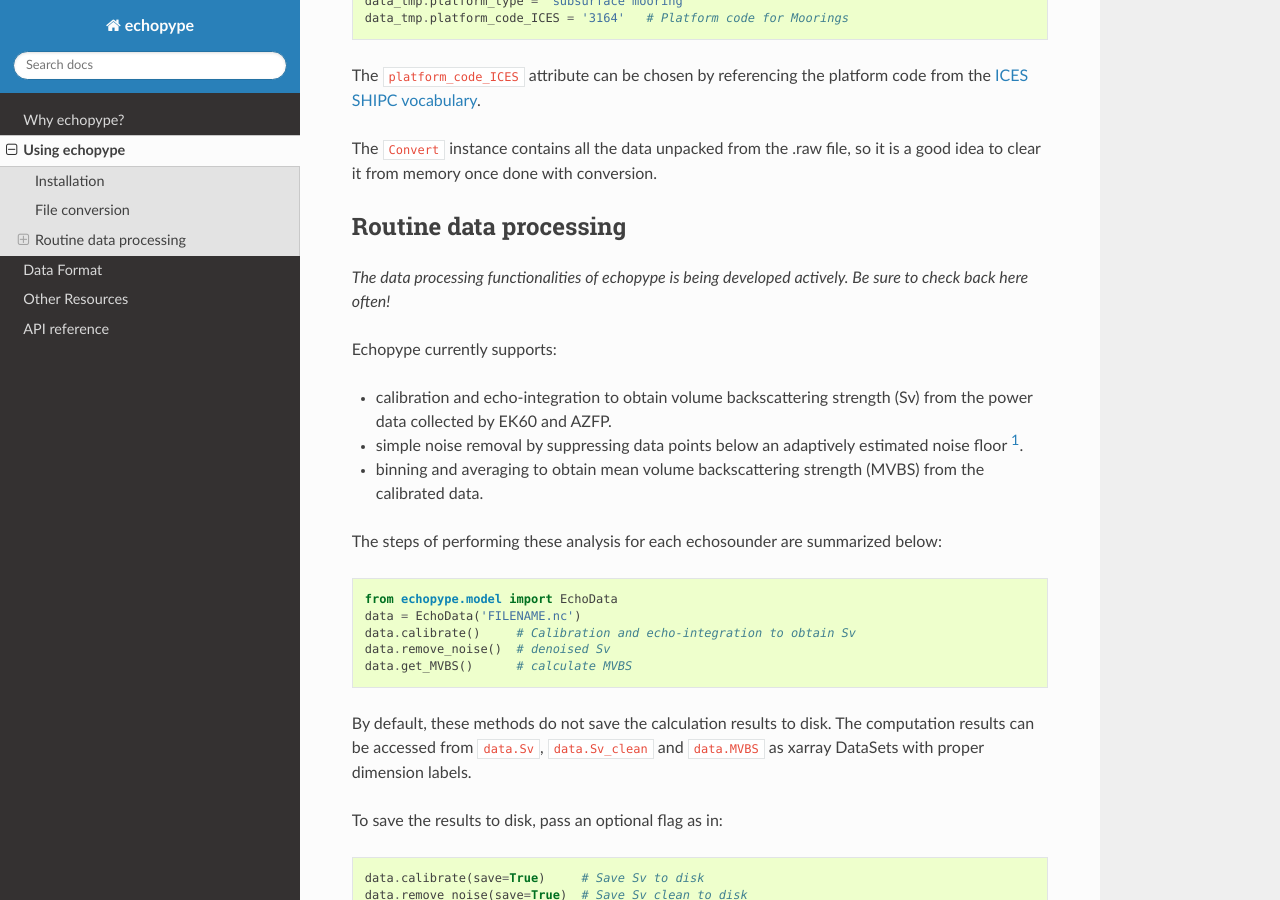
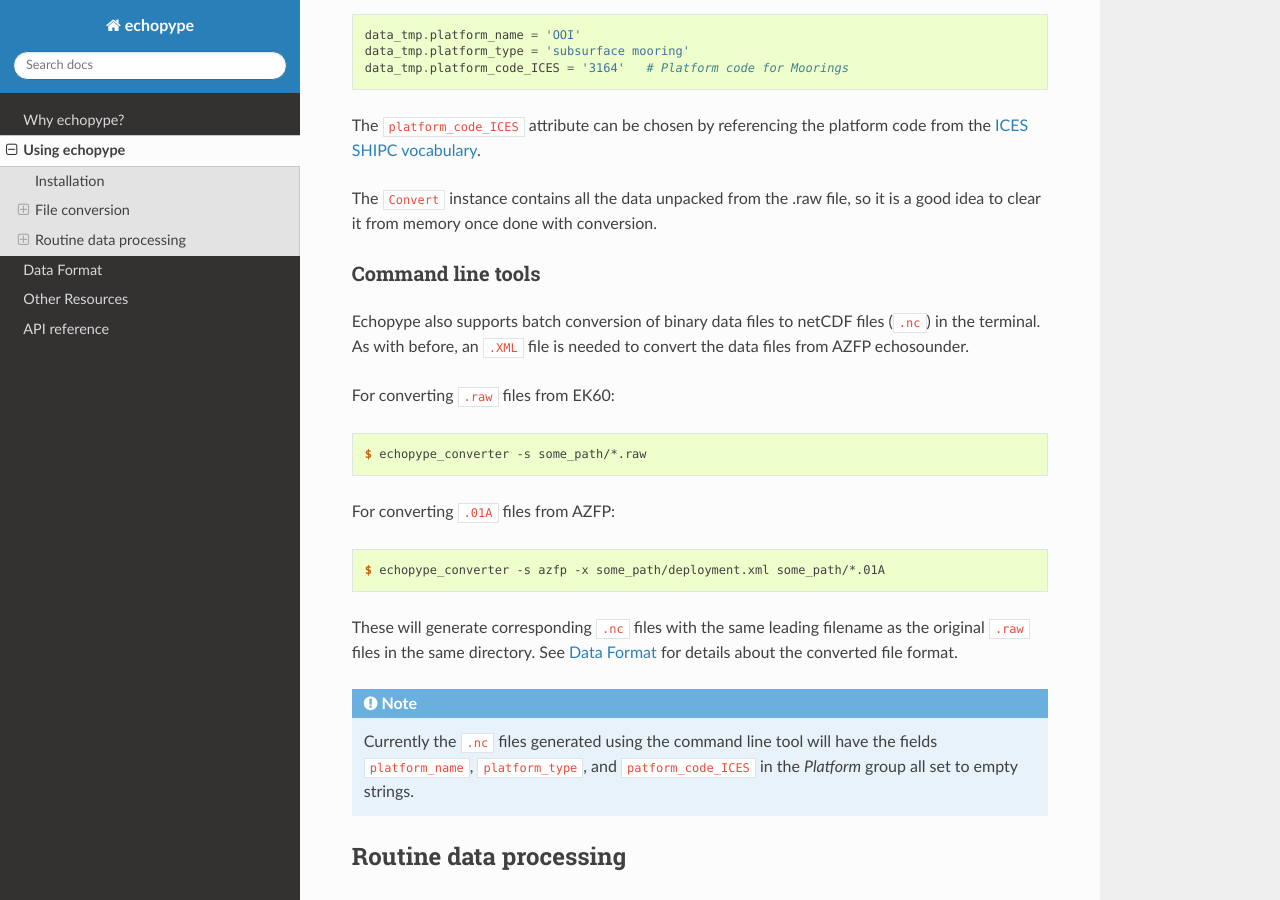
Before and after one commit to leewujung/echopype-lfs-test3, a Sphinx documentation site: the page built from docs/source/usage.rst, in a window 1280 px wide and 900 px high, scrolled down 1155 px. Built offline with Sphinx 7.4.7 and the Read the Docs theme 2.0.0, drawn with Linux system fonts in a browser that asks for light colours; some of the changed text lies outside the part shown.

Commit message:
add command line tool usage back to usage.rst

```diff
--- a/docs/source/usage.rst
+++ b/docs/source/usage.rst
@@ -26,6 +26,10 @@ The conversion can be conducted using a single interface provided by
 the ``Convert`` object.
 The only difference is that data files from the AZFP echosounder require an
 ``.XML`` file that contains associated settings for unpacking the binary data.
+
+
+Interactive python session
+~~~~~~~~~~~~~~~~~~~~~~~~~~
 
 For data files from the EK60 echosounder, you can do
 the following in an interactive Python session:
@@ -71,21 +75,33 @@ The ``Convert`` instance contains all the data unpacked from the
 conversion.
 
 
-.. TODO: the below section related to command line conversion tools
-   needs to be added back once convert/echopype_converter.py is revised.
+Command line tools
+~~~~~~~~~~~~~~~~~~~~~~~~~~
 
-.. echopype supports batch conversion of ``.raw`` files to netCDF ``.nc``
-   format in the terminal:
+Echopype also supports batch conversion of binary data files to netCDF
+files (``.nc``) in the terminal. As with before, an ``.XML`` file is
+needed to convert the data files from AZFP echosounder.
 
-.. .. code-block:: console
-   $ echopype_converter -s ek60 data/*.raw
+For converting ``.raw`` files from EK60:
 
-.. This will generate corresponding ``.nc`` files with the same leading
-   filename as the original ``.raw`` files in the same directory.
-   See :ref:`data-format` for details about the converted file format.
+.. code-block:: console
 
+   $ echopype_converter -s some_path/*.raw
 
+For converting ``.01A`` files from AZFP:
 
+.. code-block:: console
+
+   $ echopype_converter -s azfp -x some_path/deployment.xml some_path/*.01A
+
+These will generate corresponding ``.nc`` files with the same leading
+filename as the original ``.raw`` files in the same directory.
+See :ref:`data-format` for details about the converted file format.
+
+.. note::  Currently the ``.nc`` files generated using the command line
+   tool will have the fields
+   ``platform_name``, ``platform_type``, and ``patform_code_ICES``
+   in the `Platform` group all set to empty strings.
 
 
 Routine data processing
```
